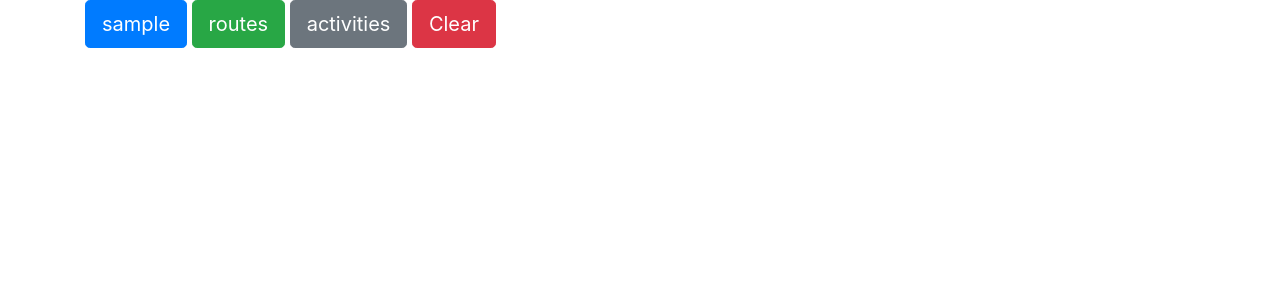
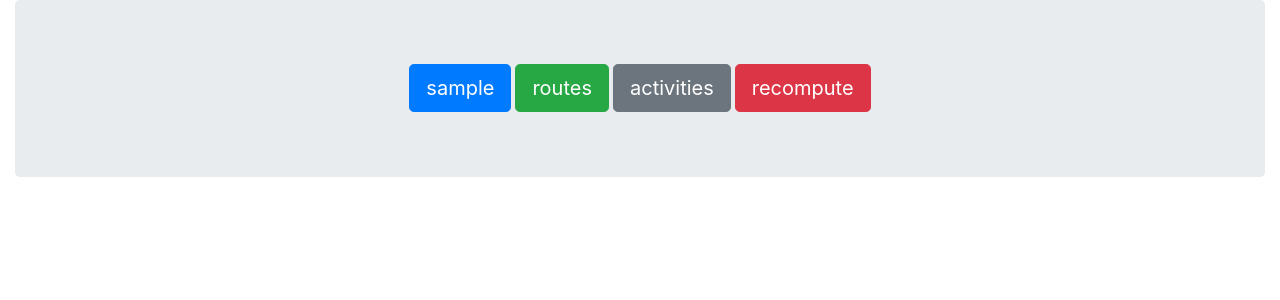
Before and after one commit to volodymyrss/strava-trail-analyze, a Flask app: template app/templates/index.html in a window 1280 px wide. Shown: the top 300 px of the page. Run offline with Flask 2, Linux system fonts and the light colour scheme; the template is opened without the code that fills it: most values are stand-ins (such as "Sample title", 1, 10 or a date in 2020); some libraries are stand-ins or nearby versions.

Commit message:
nicer layout

```diff
--- a/app/templates/auth.html
+++ /dev/null
@@ -1,4 +0,0 @@
-{% extends "layout.html" %}
-{% block content %}
-<a href="{{ auth_url }}"><button type="button" class="btn btn-warning btn-lg">Authorize</button></a>
-{% endblock content %}
--- a/app/templates/layout.html
+++ b/app/templates/layout.html
@@ -10,17 +10,28 @@
       </style>
     </head>
     <body>
-        <div class="container">
-        <a href="/logout"><button type="button" class="btn btn-primary btn-lg">
-        {% if user_name %}
-        {{ user_name }}
-        {% else %}
-        Not in!
-        {% endif %}
-        </button></a>
-        <a href="/routes"><button type="button" class="btn btn-success btn-lg">routes</button></a>
-        <a href="/activities"><button type="button" class="btn btn-secondary btn-lg">activities</button></a>
-        <a href="/clear-cache"><button type="button" class="btn btn-danger btn-lg">Clear</button></a>
+        <!-- <div class="page-header">
+            <h1>Trail running routes</h1>
+            Some more advanced analysis of strava <b>trail running routes</b> including rather useful predictions for <b>route moving time</b> and assesment of <b>possible difficulties</b>
+        </div> -->
+        <div class="container-fluid">
+        <div class="jumbotron">
+
+        <div class="row align-self-center justify-content-center">
+            <div class="col-8 d-flex align-items-center justify-content-center">
+                <div class="btn-group btn-group-lg">
+            {% if user_name %}
+                <a href="/logout"><button type="button" class="btn btn-primary btn-lg mr-1">{{ user_name }}</button></a>
+                <a href="/routes"><button type="button" class="btn btn-success btn-lg mr-1">routes</button></a>
+                <a href="/activities"><button type="button" class="btn btn-secondary btn-lg mr-1">activities</button></a>
+                <a href="/clear-cache"><button type="button" class="btn btn-danger btn-lg">recompute</button></a>
+            {% else %}
+                <a href="{{ auth_url }}"><button type="button" class="btn btn-warning btn-lg">
+                authorize
+                </button></a>
+            {% endif %}
+                </div>
+            </div>
         </div>
 
         {% with messages = get_flashed_messages() %}
@@ -33,9 +44,13 @@
         {% endif %}
         {% endwith %}
 
-        <div class="container">
+        <div class="row align-self-center justify-content-md-center">
+            <div class="col">
 {% block content %}
 {% endblock content %}
+            </div>
+        </div>
+        </div>
         </div>
 
 
--- a/app/trailsapp/__init__.py
+++ b/app/trailsapp/__init__.py
@@ -91,7 +91,7 @@ def unauthorized(exception):
 @app.route("/")
 def root():
     athlete = get_athlete()
-    return render_template("index.html", user_name=athlete['firstname'])
+    return render_template("index.html", user_name=athlete['firstname'], auth_url=get_auth_url())
 
 
 
@@ -160,9 +160,8 @@ def activities():
 
     return render_template("activities.html", user_name=athlete['firstname'], activities=activities)
 
-@app.route("/auth")
-def auth():
-    auth_url = "http://www.strava.com/oauth/authorize?" + urlencode(dict(
+def get_auth_url():
+    return "http://www.strava.com/oauth/authorize?" + urlencode(dict(
                 client_id=read_conf()['client_id'],
                 response_type="code",
                 redirect_uri=os.environ.get("OAUTH_REDIRECT", "https://trail.app.volodymyrsavchenko.com/exchange_token"),
@@ -171,7 +170,9 @@ def auth():
                 #scope="activity:read_all",
           ))
 
-    return render_template("auth.html", auth_url=auth_url)
+@app.route("/auth")
+def auth():
+    return render_template("index.html", auth_url=get_auth_url())
 
 @app.route("/exchange_token")
 def exchange_token():
@@ -192,7 +193,7 @@ def exchange_token():
 
     if r.status_code != 200:
         logger.warning("oauth did not return: %s", r.text)
-        return redirect(url_for("auth"))
+        return redirect(url_for("root"))
 
     token=r.json()['access_token']
 
@@ -203,7 +204,7 @@ def exchange_token():
     if athlete['id'] not in [31879825,]:
         logger.warning(f"Sorry {athlete['firstname']} {athlete['id']}, not allowed in")
         flash("Sorry {athlete['firstname']}, we can not let you in here")
-        return redirect(url_for("auth"))
+        return redirect(url_for("root"))
 
     r = redirect(url_for("root"))
     r.set_cookie('strava_token', token, max_age=60*60)
@@ -231,4 +232,4 @@ def clear_cache():
 def logout():
     r = redirect(url_for("root"))
     r.delete_cookie('strava_token')
-    return redirect(url_for("root"))
+    return r
```
Also changed, not shown: 1 other file.
